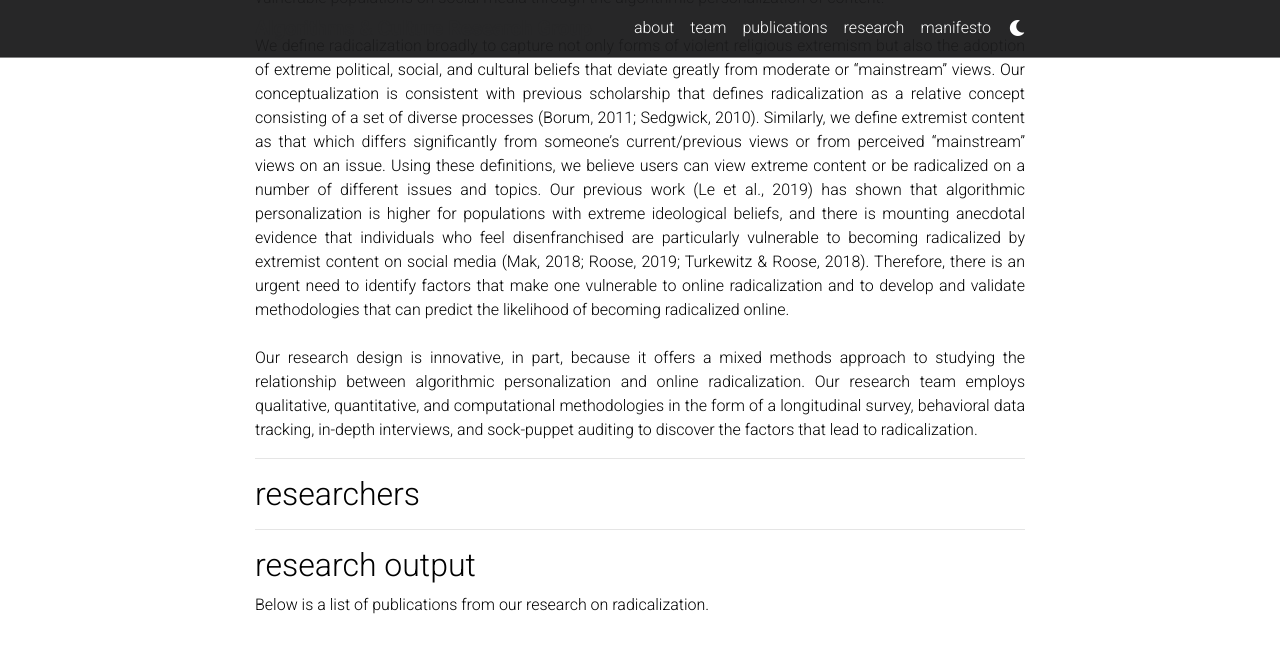
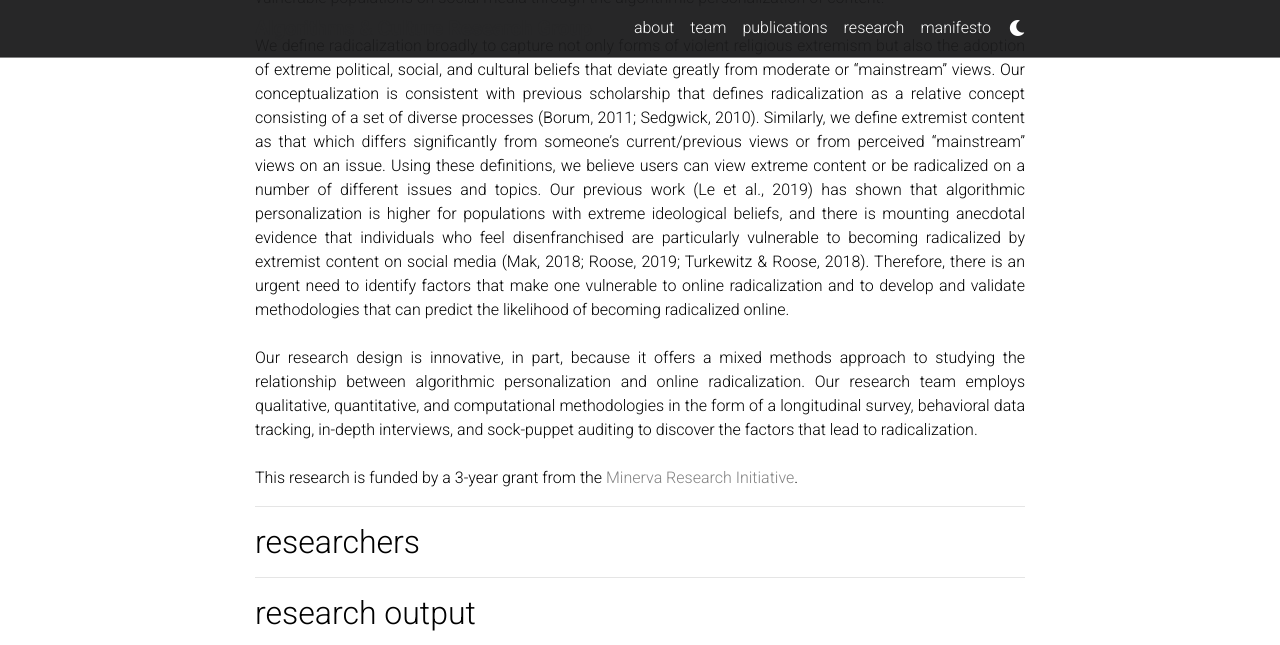
Before and after one commit to acrg-shared/acrg-shared.github.io, a Jekyll site: the page built from _projects/radicalization.md, in a window 1280 px wide and 900 px high, scrolled down 553 px, cut to the strip 0-645 px from the top of the window. Built offline with Jekyll 4.4.1, drawn with Linux system fonts in a browser that asks for light colours; comment, search, counter and statistics services are not loaded; a style sheet for code colours, icons or effects is not loaded.

Commit message:
Update radicalization.md

```diff
--- a/_projects/radicalization.md
+++ b/_projects/radicalization.md
@@ -16,6 +16,8 @@ From YouTube functioning as “the great radicalizer” (Tufekci, 2018) to the s
 We define radicalization broadly to capture not only forms of violent religious extremism but also the adoption of extreme political, social, and cultural beliefs that deviate greatly from moderate or “mainstream” views. Our conceptualization is consistent with previous scholarship that defines radicalization as a relative concept consisting of a set of diverse processes (Borum, 2011; Sedgwick, 2010). Similarly, we define extremist content as that which differs significantly from someone’s current/previous views or from perceived “mainstream” views on an issue. Using these definitions, we believe users can view extreme content or be radicalized on a number of different issues and topics. Our previous work (Le et al., 2019) has shown that algorithmic personalization is higher for populations with extreme ideological beliefs, and there is mounting anecdotal evidence that individuals who feel disenfranchised are particularly vulnerable to becoming radicalized by extremist content on social media (Mak, 2018; Roose, 2019; Turkewitz & Roose, 2018). Therefore, there is an urgent need to identify factors that make one vulnerable to online radicalization and to develop and validate methodologies that can predict the likelihood of becoming radicalized online.
     <br><br>
 Our research design is innovative, in part, because it offers a mixed methods approach to studying the relationship between algorithmic personalization and online radicalization. Our research team employs qualitative, quantitative, and computational methodologies in the form of a longitudinal survey, behavioral data tracking, in-depth interviews, and sock-puppet auditing to discover the factors that lead to radicalization.
+      <br><br>
+This research is funded by a 3-year grant from the <a href="https://minerva.defense.gov/Research/Funded-Projects/Article/2463751/algorithmic-personalization-and-online-radicalization/">Minerva Research Initiative</a>.
  </p>
 <hr>
 
```
